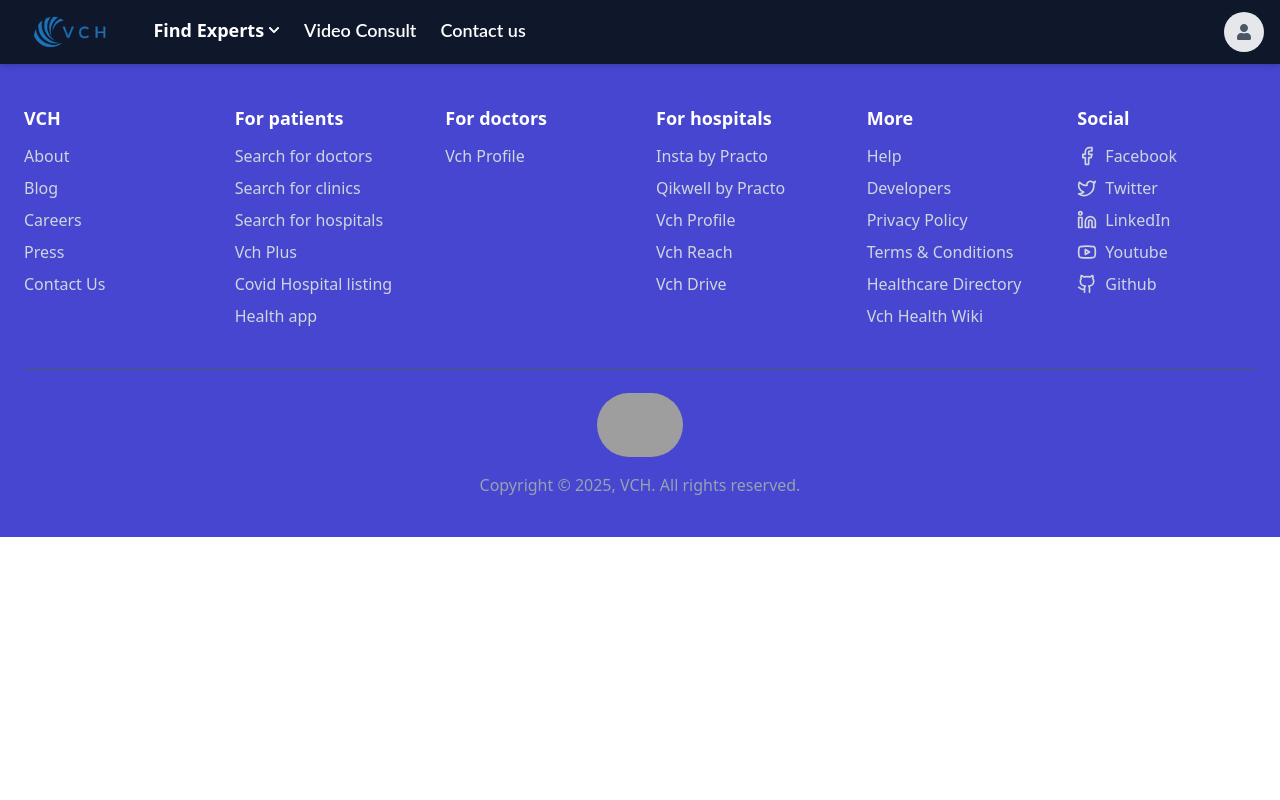
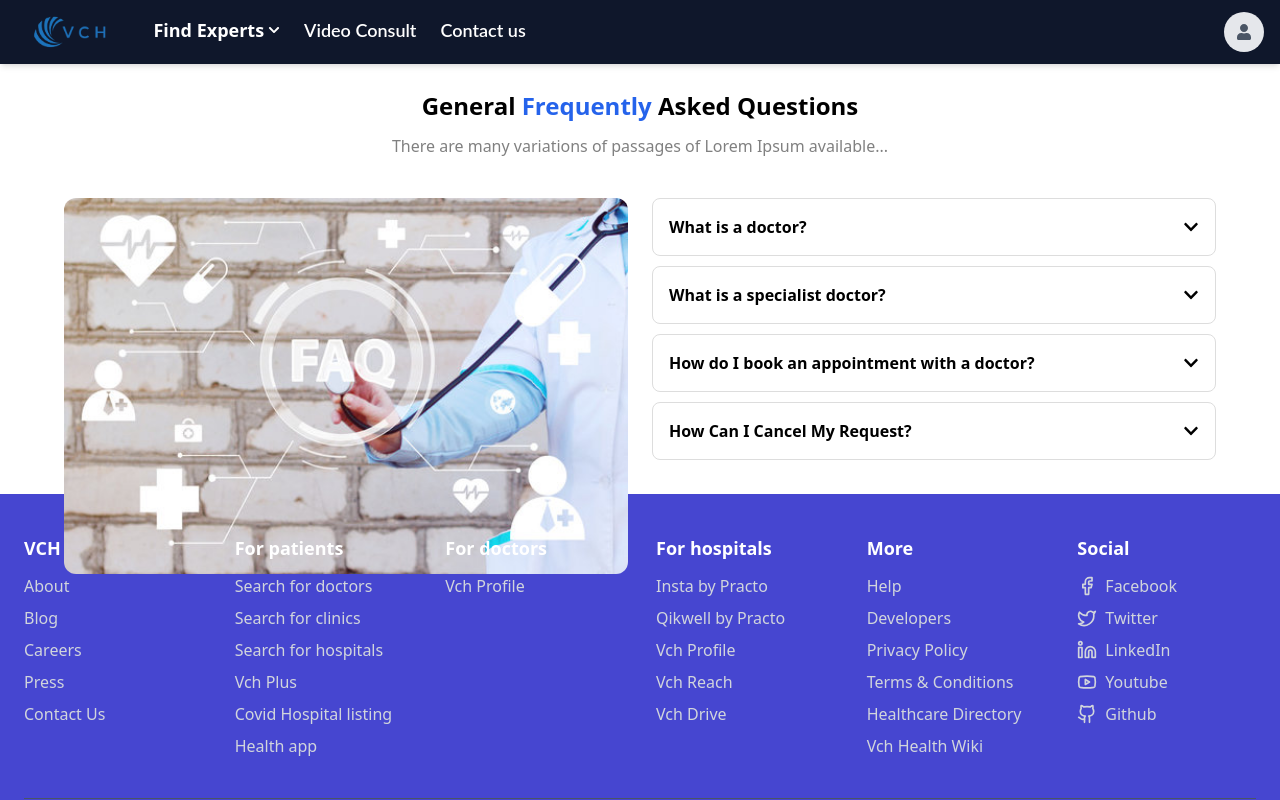
Before and after one commit to Niranjan0497/VCH-frontend-, a React app: page /faq in a window 1280 px wide. Shown: the top 800 px of the page. Built offline with nearby package versions, Linux system fonts and the light colour scheme; grey boxes are pictures that could not be loaded; the HTML template or start-up script is replaced by a standard one.

Commit message:
About us page and Frequently asked questions

```diff
--- a/src/App.jsx
+++ b/src/App.jsx
@@ -26,7 +26,8 @@
 
 import MainContent from "./Components/videoconsult/MainContent.jsx";
 import Contact from "./pages/Contact.jsx";
-
+import FAQPage from "../src/Components/homecomponents/Faq.jsx";
+import Aboutus from "./Components/homecomponents/Aboutus.jsx";
 
 function App() {
   return (
@@ -39,18 +40,18 @@
         <Route path="/articles" element={<Articles />} />
         <Route path="/blogcards" element={<BlogCards />} />
         <Route path="/viewblogcard/:id" element={<ViewBlogCard />} />
+        <Route path="/faq" element={<FAQPage />} />
+        <Route path="aboutus" element={<Aboutus />} />
         {/* Homebookappointment */}
 
-        <Route path="/bookappointment" element={<Bookappointmenthome />}/>
-        <Route path="/treatmentdetails/:title" element={<Doctorfilter/>}/>
-        <Route path="/onedoctor/:id" element={<Onlyonedoctor/>}/>
-        <Route path="/doctorbooking/:id" element={<Doctorbooking/>}/>
-        <Route path="/finance" element={<Finance/>}/>
+        <Route path="/bookappointment" element={<Bookappointmenthome />} />
+        <Route path="/treatmentdetails/:title" element={<Doctorfilter />} />
+        <Route path="/onedoctor/:id" element={<Onlyonedoctor />} />
+        <Route path="/doctorbooking/:id" element={<Doctorbooking />} />
+        <Route path="/finance" element={<Finance />} />
 
-          <Route path="/login" element={<Login />} />
-          <Route path="/register" element={<Register />} />
-
-
+        <Route path="/login" element={<Login />} />
+        <Route path="/register" element={<Register />} />
 
         {/* <Route path="/treatmentdetails/:title" element={<Doctorfilter />} /> */}
         {/* <Route path="/onedoctor/:id" element={<Onlyonedoctor />} /> */}
--- /dev/null
+++ b/src/Components/homecomponents/Aboutus.jsx
@@ -0,0 +1,47 @@
+import React from "react";
+import img from "../../assets/Aboutus.jpeg";
+
+const Aboutus = () => {
+  return (
+    <div className="flex flex-col md:flex-row items-center justify-between p-10 bg-white w-full max-w-7xl mx-auto">
+      {/* Left Side - Image */}
+      <div className="w-full md:w-1/2">
+        <img
+          src={img} // Replace with actual image URL
+          alt="Rental Service"
+          className="rounded-lg shadow-lg w-full"
+        />
+      </div>
+
+      {/* Right Side - Text Content */}
+      <div className="w-full md:w-1/2 px-6">
+        <h5 className="text-blue-600 font-bold uppercase">About Us</h5>
+        <h2 className="text-3xl font-bold mb-4">
+          We Provide Quality <span className="text-blue-600">Rental</span>{" "}
+          Services
+        </h2>
+        <p className="text-gray-600 mb-4">
+          There are many variations of passages of Lorem Ipsum available, but
+          the majority have suffered alteration in some form, by injected
+          humour, or randomised words which don’t look even slightly believable.
+        </p>
+        <ul className="text-gray-700 space-y-2 mb-4">
+          <li className="flex items-center">
+            <span className="text-green-500 mr-2">✔</span> At vero eos et
+            accusamus et iusto odio
+          </li>
+          <li className="flex items-center">
+            <span className="text-green-500 mr-2">✔</span> Established fact
+            that a reader will be distracted
+          </li>
+          <li className="flex items-center">
+            <span className="text-green-500 mr-2">✔</span> Sed ut perspiciatis
+            unde omnis iste natus sit
+          </li>
+        </ul>
+      </div>
+    </div>
+  );
+};
+
+export default Aboutus;
--- /dev/null
+++ b/src/Components/homecomponents/Faq.jsx
@@ -0,0 +1,133 @@
+import { useState, useRef, useEffect } from "react";
+import { FaChevronDown } from "react-icons/fa";
+import img from "../../assets/DoctorFaq.jpg";
+
+const faqs = [
+  {
+    question: "What is a doctor?",
+    answer:
+      "A medical professional who diagnoses and treats illnesses, injuries, and diseases, providing medical care to patients based on their training and expertise. ",
+  },
+  {
+    question: "What is a specialist doctor?",
+    answer:
+      "A doctor who focuses on a specific area of medicine, like cardiology (heart), oncology (cancer), or neurology (brain).",
+  },
+  {
+    question: "How do I book an appointment with a doctor?",
+    answer:
+      "Contact the doctor's office directly to schedule an appointment, either by phone or online. ",
+  },
+  {
+    question: "How Can I Cancel My Request?",
+    answer: "You can cancel your request from the dashboard.",
+  },
+];
+
+export default function FAQPage() {
+  const [openIndex, setOpenIndex] = useState(null);
+  const faqContainerRef = useRef(null);
+  const [faqHeight, setFaqHeight] = useState("auto");
+
+  useEffect(() => {
+    if (faqContainerRef.current) {
+      setFaqHeight(`${faqContainerRef.current.clientHeight}px`);
+    }
+  }, [openIndex]);
+
+  const toggleFAQ = (index) => setOpenIndex(openIndex === index ? null : index);
+
+  return (
+    <div style={{ maxWidth: "1200px", margin: "auto", padding: "24px" }}>
+      <section style={{ textAlign: "center", marginBottom: "40px" }}>
+        <h2 style={{ fontSize: "24px", fontWeight: "bold" }}>
+          General <span style={{ color: "#2563eb" }}>Frequently</span> Asked
+          Questions
+        </h2>
+        <p style={{ color: "gray", maxWidth: "600px", margin: "10px auto" }}>
+          There are many variations of passages of Lorem Ipsum available...
+        </p>
+      </section>
+
+      <div
+        style={{
+          display: "flex",
+          flexWrap: "wrap",
+          gap: "24px",
+          alignItems: "stretch",
+        }}
+      >
+        <div
+          style={{
+            flex: 1,
+            minWidth: "300px",
+            display: "flex",
+            justifyContent: "center",
+            alignItems: "flex-start",
+            height: faqHeight,
+          }}
+        >
+          <img
+            src={img}
+            alt="FAQ"
+            className="rounded-xl"
+            style={{ width: "100%", objectFit: "cover", pointerEvents: "none" }}
+          />
+        </div>
+
+        <div
+          ref={faqContainerRef}
+          style={{
+            flex: 1,
+            minWidth: "300px",
+            display: "flex",
+            flexDirection: "column",
+            justifyContent: "center",
+          }}
+        >
+          {faqs.map((faq, index) => (
+            <div
+              key={index}
+              onClick={() => toggleFAQ(index)}
+              style={{
+                cursor: "pointer",
+                padding: "16px",
+                border: "1px solid #ddd",
+                borderRadius: "8px",
+                marginBottom: "10px",
+                backgroundColor: openIndex === index ? "#dbeafe" : "white",
+              }}
+            >
+              <div
+                style={{
+                  display: "flex",
+                  justifyContent: "space-between",
+                  alignItems: "center",
+                }}
+              >
+                <span
+                  style={{
+                    fontWeight: "600",
+                    color: openIndex === index ? "#2563eb" : "black",
+                  }}
+                >
+                  {faq.question}
+                </span>
+                <FaChevronDown
+                  style={{
+                    transform:
+                      openIndex === index ? "rotate(180deg)" : "rotate(0deg)",
+                    transition: "transform 0.3s",
+                  }}
+                />
+              </div>
+              {openIndex === index && (
+                <p style={{ marginTop: "10px", color: "gray" }}>{faq.answer}</p>
+              )}
+            </div>
+          ))}
+        </div>
+      </div>
+    </div>
+  );
+}
```
Also changed, not shown: src/assets/Aboutus.jpeg (added), src/assets/DoctorFaq.jpg (added).
